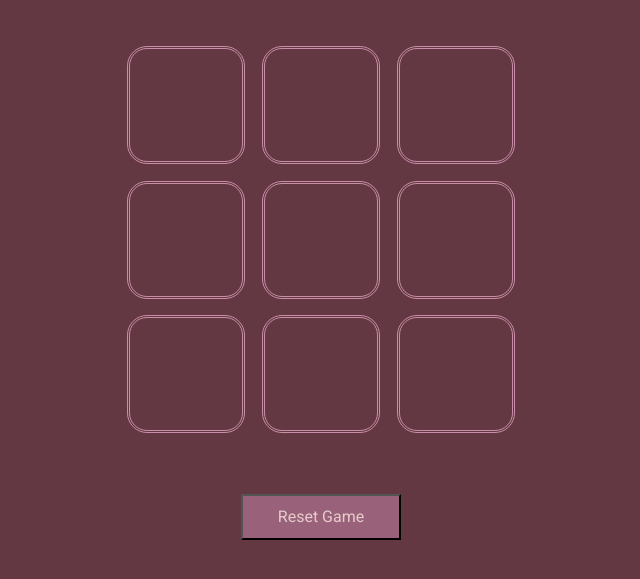
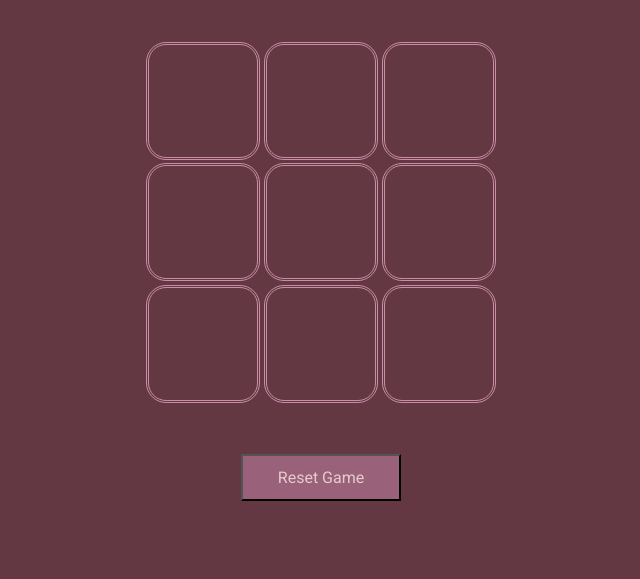
Before and after one commit to rakuj1n/tic-tac-toe, a plain HTML site: page index.html in a window 1280 px wide. Shown: the part 121-700 px from the top of the page, without its empty margins (319-959 px from the left). Drawn offline with Linux system fonts and the light colour scheme.

Commit message:
adds a flex container for board

```diff
--- a/index.html
+++ b/index.html
@@ -17,6 +17,8 @@
         <h1>TIC - TAC - TOE</h1>
     </div>
 
+    <div class="container">
+
     <div id="board">
         <div id="row1">
             <div class="tile" id="[0][0]"></div>
@@ -33,6 +35,9 @@
             <div class="tile" id="[2][1]"></div>
             <div class="tile" id="[2][2]"></div>
         </div>
+
+    </div>
+
     </div>
 
     <div id="reset">
--- a/main.css
+++ b/main.css
@@ -3,6 +3,25 @@
     font-family: 'Roboto', sans-serif;
     background-color: #643843;
 }
+
+
+.container {
+    display: flex;
+    justify-content: center;
+    align-items: center;
+}
+
+#board {
+    display: flex;
+    flex-direction: column;
+}
+
+#row1, #row2, #row3 {
+    display: flex;
+    flex-direction: row;
+    text-align: center;
+}
+
 
 .tile {
     height: 7rem;
```
